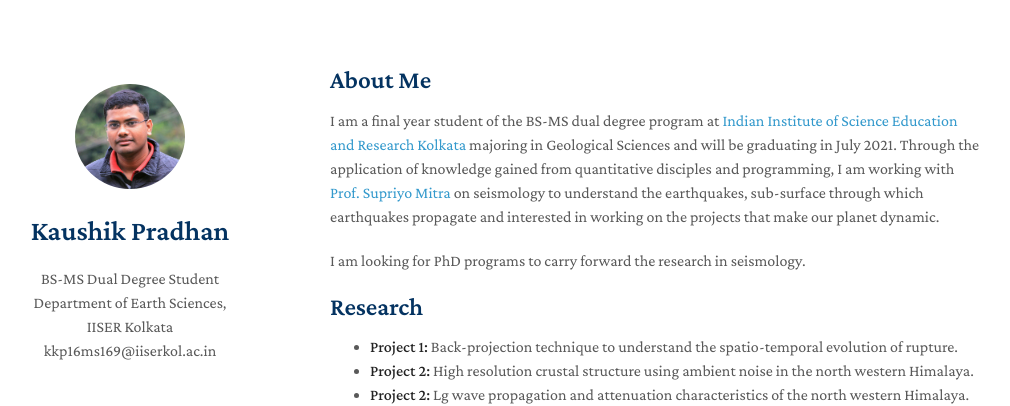
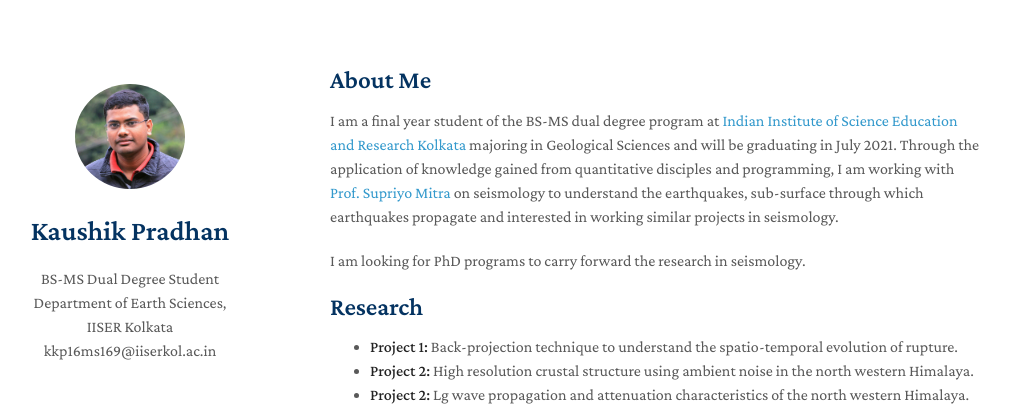
Before and after one commit to pradhankaushik/pradhankaushik.github.io, a Jekyll site: the page built from index.md, in a window 1280 px wide and 900 px high. Shown: the top 406 px of the window, without its empty margins (140-1150 px from the left). Built offline with Jekyll 4.4.1, drawn with Linux system fonts in a browser that asks for light colours; nearby versions of some CDN libraries; a style sheet for code colours, icons or effects is not loaded.

Commit message:
Update index.md

```diff
--- a/index.md
+++ b/index.md
@@ -6,7 +6,7 @@ layout: homepage
 
 I am a final year student of the BS-MS dual degree program at <a href="https://www.iiserkol.ac.in/web/en/#gsc.tab=0" target="_blank">Indian Institute of Science Education and Research Kolkata</a>
 majoring in Geological Sciences and will be graduating in July 2021. Through the application of knowledge gained from quantitative disciples and programming, I am working with <a href="https://www.iiserkol.ac.in/~supriyomitra/" target="_blank">Prof. Supriyo Mitra</a> on seismology to understand the earthquakes, sub-surface through
-which earthquakes propagate and interested in working on the projects that make our planet dynamic.
+which earthquakes propagate and interested in working similar projects in seismology.
 
 I am looking for PhD programs to carry forward the research in seismology.
 
```
